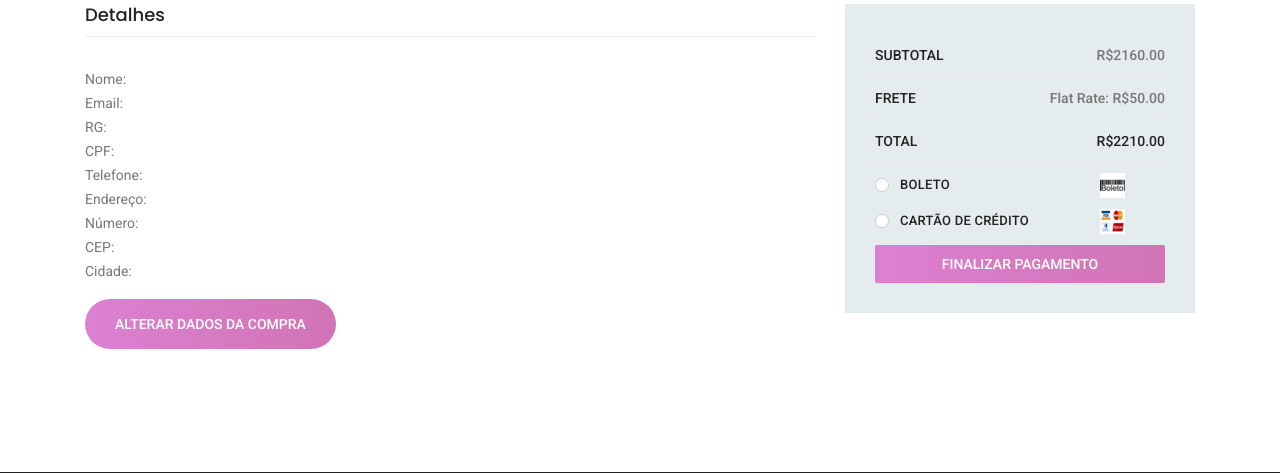
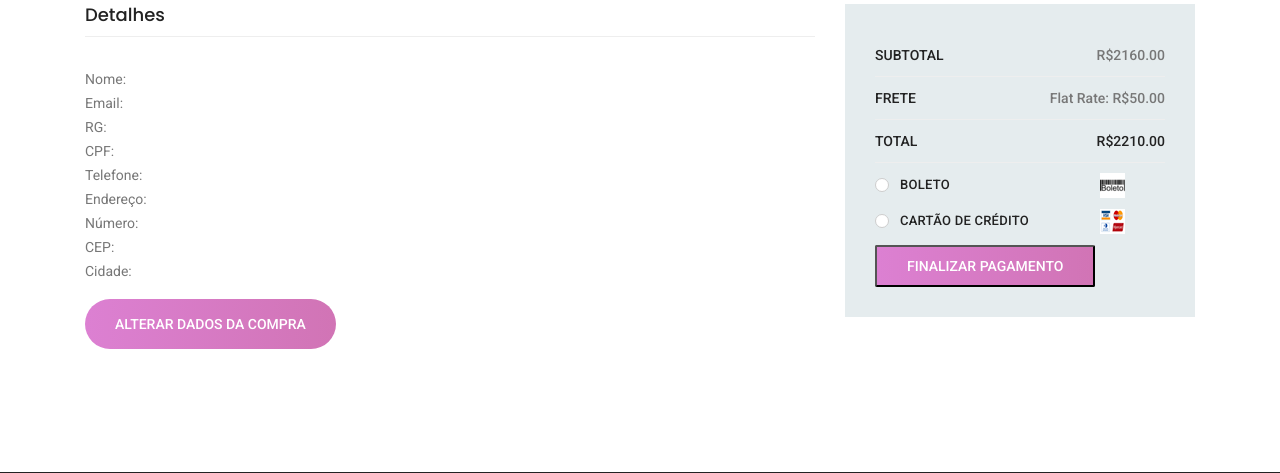
Before and after one commit to GabrielMoyaNascimento/TCC, a Django app: template Progressao/clientes/templates/clientes/pagamento.html in a window 1280 px wide. Shown: the part 684-1157 px from the top of the page. Run offline with Django 3.2, Linux system fonts and the light colour scheme; the template is opened without the code that fills it, so the values that code supplies are empty; some libraries are stand-ins or nearby versions.

Commit message:
Alterações na pagina do pagamento e confirmação de compra

```diff
--- a/Progressao/clientes/templates/clientes/carrinho.html
+++ b/Progressao/clientes/templates/clientes/carrinho.html
@@ -98,7 +98,7 @@
                             <td colspan="2">
                                 <div class="checkout_btn_inner d-flex align-items-center">
                                     <a class="gray_btn" href="{% url 'clientes-index' %}">Continuar comprando</a>
-                                    <a class="primary-btn" href="{% url 'clientes-pagamento'  %}">Continuar</a>
+                                    <a class="primary-btn" href="{% url 'clientes-pagamento'  %}">Continuar para Pagamento</a>
                                 </div>
                             </td>
                         </tr>
--- a/Progressao/clientes/templates/clientes/pagamento.html
+++ b/Progressao/clientes/templates/clientes/pagamento.html
@@ -133,7 +133,7 @@
                                 <div class="check"></div>
                             </div>
                         </div>
-                        <a class="primary-btn" href="{% url 'clientes-confirmacao' %}">Finalizar Pagamento</a>
+                        <button type="submit" class="primary-btn" href="{% url 'clientes-confirmacao' %}">Finalizar Pagamento</button>
                     </div>
                 </div>
             </div>
```
Also changed, not shown: Progressao/clientes/urls.py (line endings or trailing spaces).
